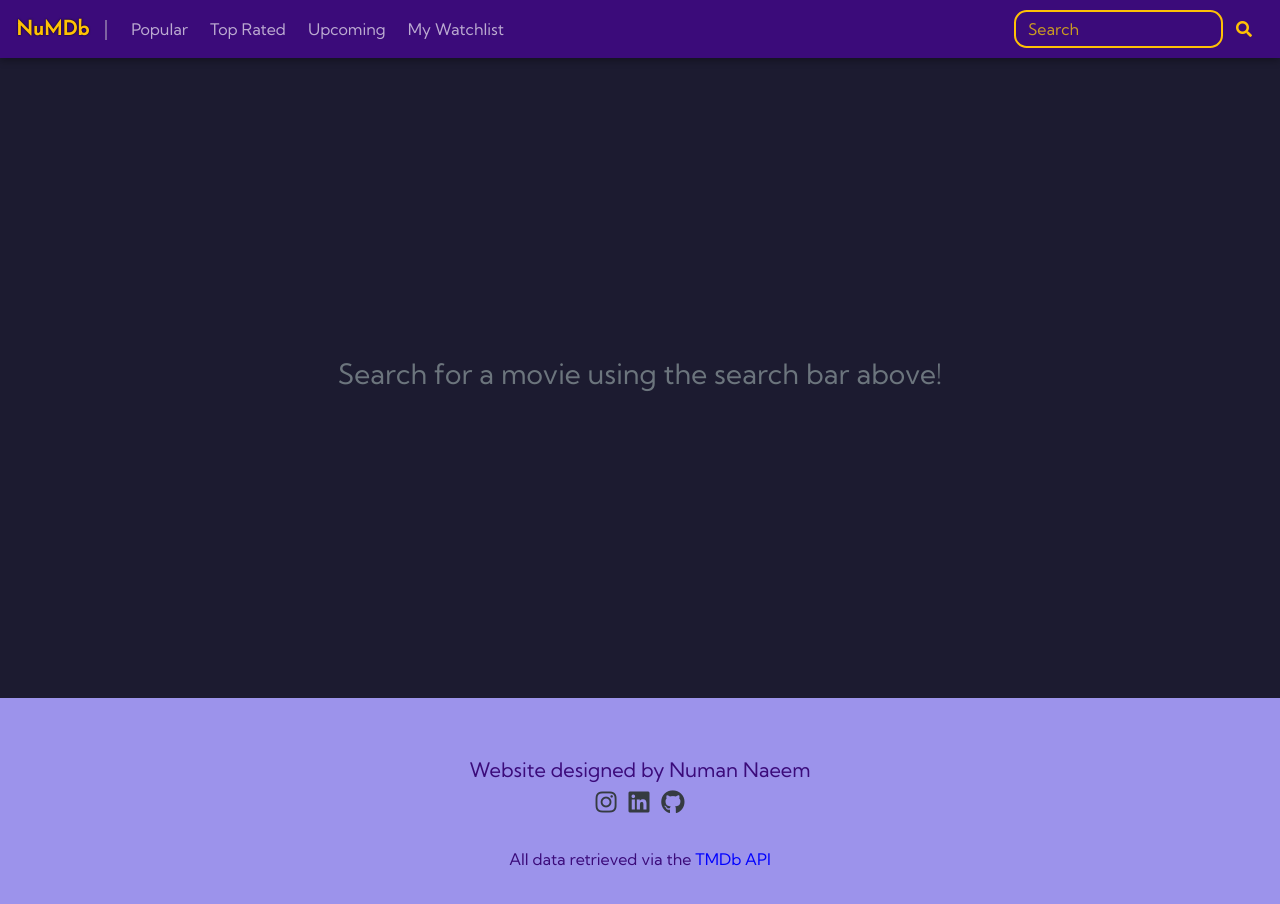
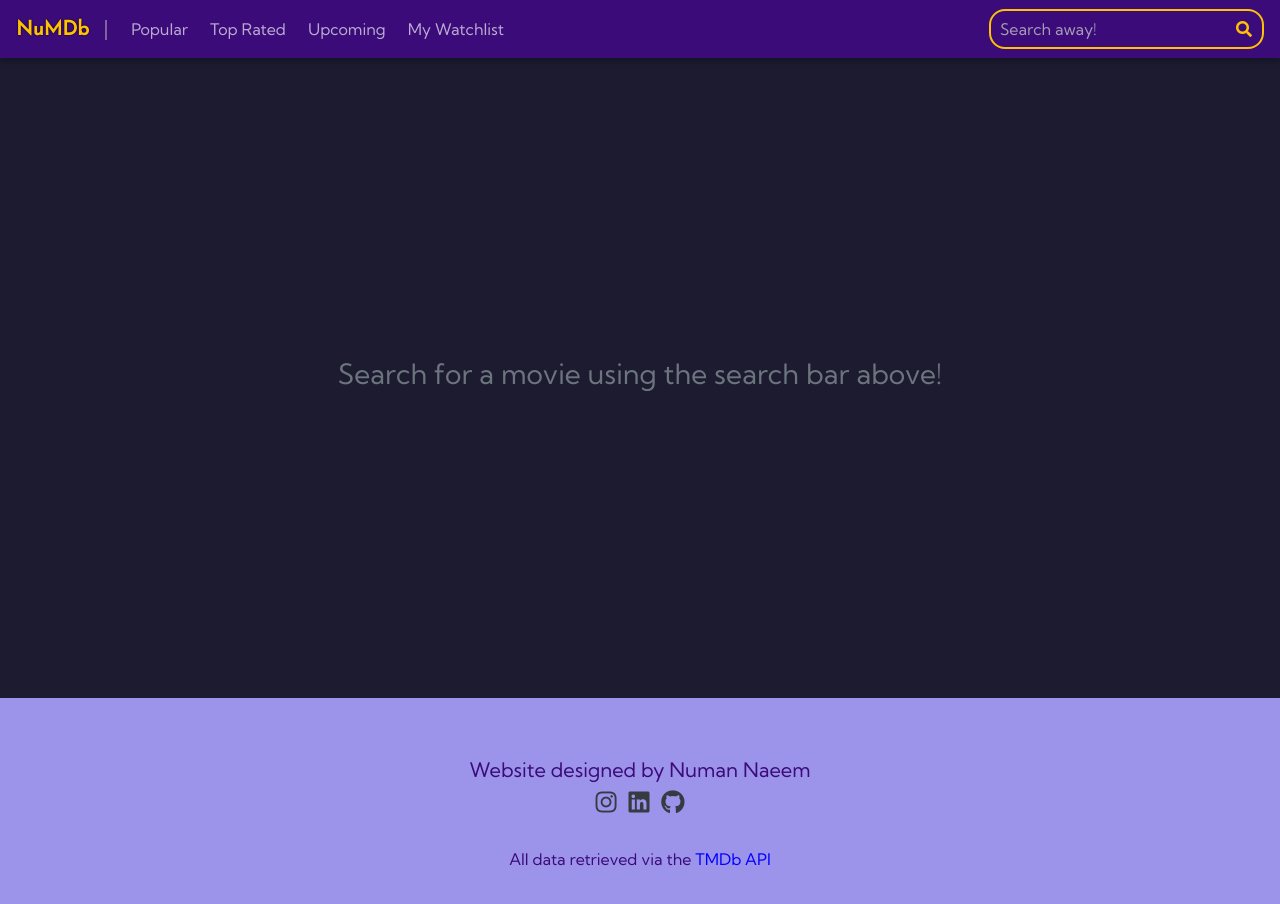
Before and after one commit to numannaeem/imdb-clone, a React (Create React App) app in the folder client/: page /search in a window 1280 px wide. Shown: the top 904 px of the page. Built offline with nearby package versions, Linux system fonts and the light colour scheme.

Commit message:
Search bar icon inside

```diff
--- a/client/src/App.css
+++ b/client/src/App.css
@@ -129,30 +129,38 @@
   color: black;
 }
 
-.home-body input {
+.search-bar {
+  width:70%;
+  flex-wrap: nowrap;
+  min-width: 275px;
+  border: 2px solid var(--secondary);
+  border-radius: 1rem;
+}
+
+.search-bar-input {
   padding: 9px;
-  padding-left: 12px;
-  border-radius: 1rem;
   background: transparent;
   color: var(--secondary);
-  border: 2px solid;
+  border: none;
+  border-radius: 1rem 0 0 1rem ;
 }
 
-.home-body input:focus{
+.search-bar-input:focus{
   outline: none;
-  box-shadow: 0 0 2px 2px rgba(255, 219, 101, 0.918);;
+  box-shadow: -2px 0 10px 1px var(--secondary);
 }
 
-.home-body button {
+.search-bar button {
+  color: var(--secondary);
   background-color: transparent;
-  color: var(--secondary);
   border: none;
-  margin-left: 5px;
+  padding: 0 10px;
 }
 
-.home-body ::placeholder {
-  color: rgba(255, 187, 0, 0.788) ;
+.search-bar ::placeholder {
+  color: rgba(194, 194, 194, 0.795) ;
 }
+
 /*FEED PAGE---------------------------------------------------------------*/
 
 .feed-skeleton {
--- a/client/src/components/HomeComponent.js
+++ b/client/src/components/HomeComponent.js
@@ -13,7 +13,6 @@ function HomeComponent(props) {
 
     const search = (e,query) => {
         e.preventDefault()
-        console.log(query)
         if(query) {
             window.scrollTo(0,0)
             history.push(`/search?query=${query}&page=1`);
@@ -54,8 +53,8 @@ function HomeComponent(props) {
                                     </div>
                                 </div>
                                 <h1>or,</h1>
-                                    <Form inline='true' style={{width:'70%',flexWrap:'nowrap', minWidth:'275px'}} onSubmit={(e) => search(e,homeSearchRef.current.value)}>
-                                        <input ref={homeSearchRef} style={{width:'100%'}} type='text' placeholder='Search for movies or people'/>
+                                <Form className='search-bar' inline='true' onSubmit={(e) => search(e,homeSearchRef.current.value)}>
+                                    <input className='search-bar-input' ref={homeSearchRef} style={{width:'100%'}} type='text' placeholder='Search for movies or people'/>
                                     <button type='submit'><i className='fa fa-search'></i></button>
                                 </Form>
                             </div>
--- a/client/src/components/MovieComponent.js
+++ b/client/src/components/MovieComponent.js
@@ -191,7 +191,7 @@ function MovieComponent({id, history}) {
                             {movie.tagline && <h5 className='font-weight-light font-italic'>{movie.tagline}</h5>}
                             <div>{genres}</div>
                             <h5 className='my-2'>⭐{movie.rating || 'NR'}{movie.voteCount ? <small className='text-warning'> ({movie.voteCount} votes)</small> : null}</h5>
-                            <p className='font-weight-bold' style={{color:'darkgray'}}>{languages[movie.language].name} • {movie.releaseDate || 'In Production'} {movie.runtime? `• ${movie.runtime} mins` : null}</p>
+                            <p className='font-weight-bold' style={{color:'darkgray'}}>{languages[movie.language]?.name || 'NA'} • {movie.releaseDate || 'In Production'} {movie.runtime? `• ${movie.runtime} mins` : null}</p>
                             <div>
                                 <b>Producer(s): </b>
                                 <p>{producers && producers.length? producers : '-'}</p>
--- a/client/src/components/NavbarBlue.js
+++ b/client/src/components/NavbarBlue.js
@@ -1,5 +1,5 @@
 import { useRef, useState } from 'react';
-import { Navbar, Nav, Form, Button, InputGroup } from 'react-bootstrap';
+import { Navbar, Nav, Form } from 'react-bootstrap';
 import { useHistory, withRouter } from 'react-router';
 import { NavLink } from 'react-router-dom';
 
@@ -29,13 +29,9 @@ function NavbarBlue(props) {
           <NavLink activeClassName="navbar-link-active" onClick={() => {if(expanded) setExpanded(false)}} className='navbar-link' to="/upcoming">Upcoming</NavLink>
           <NavLink activeClassName="navbar-link-active" onClick={() => {if(expanded) setExpanded(false)}} className='navbar-link' to="/watchlist">My Watchlist</NavLink>
         </Nav>
-        <Form onSubmit={(e) => search(e,searchRef.current.value)}>
-          <InputGroup style={{maxWidth:"250px"}} id='navbar-search'>
-            <Form.Control variant='warning' type="text" placeholder="Search" ref={searchRef} />
-            <InputGroup.Append>
-              <Button type='submit' variant="outline-warning"><i className='fa fa-search'></i></Button>
-            </InputGroup.Append>
-          </InputGroup>
+        <Form inline className='search-bar' onSubmit={(e) => search(e,searchRef.current.value)} style={{width:'fit-content'}}>
+            <input className='search-bar-input' ref={searchRef} style={{width:'100%', padding:'6px 0 6px 9px'}} type='text' placeholder='Search away!'/>
+            <button type='submit'><i className='fa fa-search' /></button>
         </Form>
       </Navbar.Collapse>
     </Navbar>
--- a/client/src/components/SearchResultsPage.js
+++ b/client/src/components/SearchResultsPage.js
@@ -1,4 +1,4 @@
-import { useEffect, useState } from "react";
+import { useEffect, useRef, useState } from "react";
 import { Container, Row, Col, Button, ButtonGroup, ToggleButton } from "react-bootstrap";
 import { useHistory, useLocation } from "react-router";
 import { Link } from "react-router-dom";
@@ -11,6 +11,7 @@ function SearchResultsPage ({search, setSearch}) {
     const [totalResults, setTotalResults] = useState(0)
     const [totalPages, setTotalPages] = useState(0)
     const [error, setError] = useState('')
+    const searchRef = useRef(null)
 
     const history = useHistory();
     const query = new URLSearchParams(useLocation().search)
@@ -113,12 +114,25 @@ function SearchResultsPage ({search, setSearch}) {
         setSearch(e.target.value)
     }
 
+    const searchInner = (e,query) => {
+        e.preventDefault()
+        if(query) {
+            window.scrollTo(0,0)
+            history.push(`/search?query=${query}&page=1`);
+        }
+       searchRef.current.blur()
+    }
+
     if(queryText)
         return(
             <SkeletonTheme color="#505050" highlightColor="#303030">
                 <Container style={{minHeight:'180vh', display:'flex', flexDirection:'column'}}>
-                    <div className='feed-page-header text-center mt-5'>
-                        <h1>Search Results</h1>
+                    <div className='feed-page-header text-center mt-4 mt-md-5'>
+                        <form inline='true' className='search-bar mb-4 d-flex d-md-none' style={{width:'100%'}} onSubmit={(e) => searchInner(e,searchRef.current.value)}>
+                            <input className='search-bar-input' ref={searchRef} style={{width:'100%'}} type='text' placeholder='Search for movies or people'/>
+                            <button type='submit'><i className='fa fa-search'></i></button>
+                        </form>
+                        <h2>Search Results</h2>
                         <div className='search-type'>
                             <ButtonGroup toggle>
                                 <ToggleButton id="movie" checked={search === 'movie'} value='movie' onChange={(e) => handleChange(e)} type="radio" >
```
Lines whose indentation alone changed are shown as unchanged.
